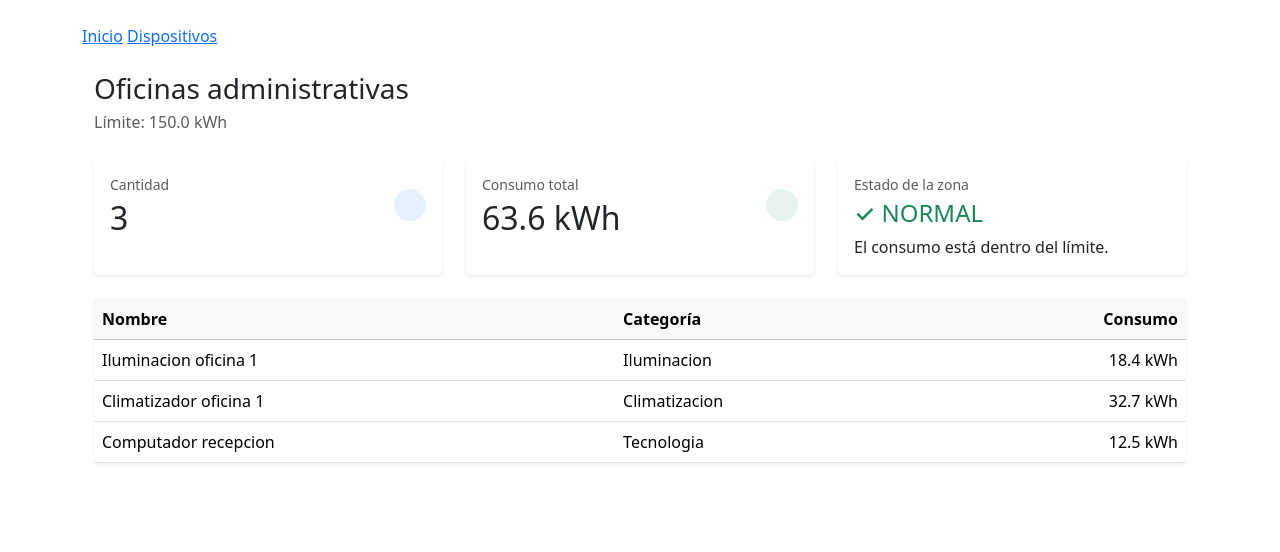
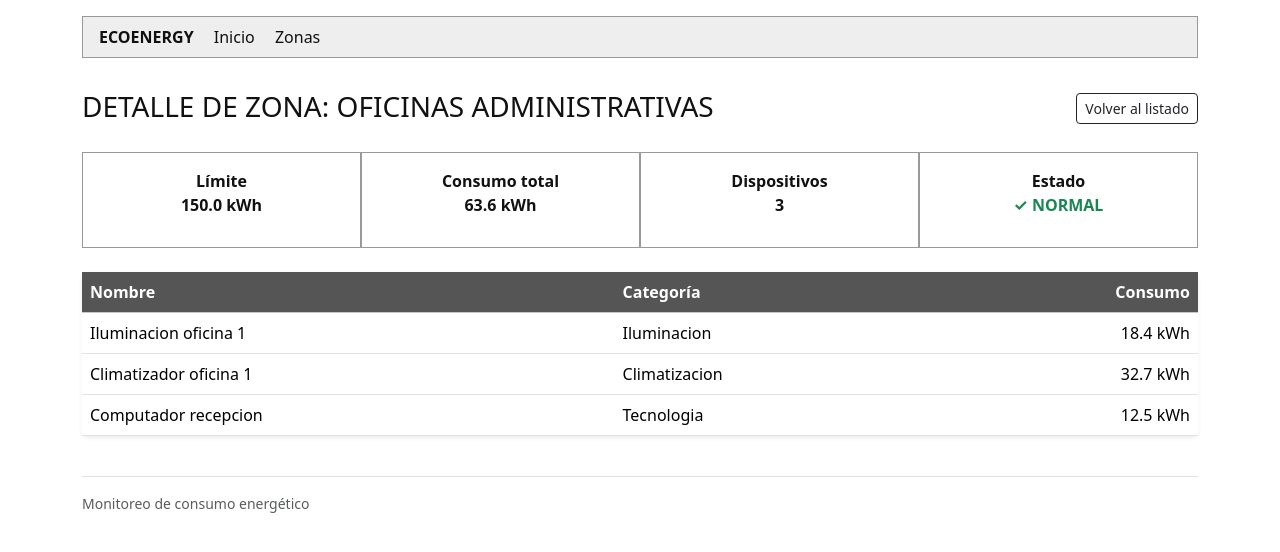
Before and after one commit to tboiqw-create/EV_Ecoenergy, a Django app: page /zonas/1/dispositivos/ in a window 1280 px wide. Shown: the top 552 px of the page. Run offline with Django 5.2, Linux system fonts and the light colour scheme; some libraries are stand-ins or nearby versions.

Commit message:
first commit

```diff
--- a/dispositivos/templates/base.html
+++ b/dispositivos/templates/base.html
@@ -5,15 +5,76 @@
     <meta charset="utf-8">
     <title>{% block title %}EcoEnergy{% endblock %}</title>
     {% bootstrap_css %}
+    <style>
+        body {
+            background-color: #ffffff;
+            color: #111111;
+        }
+
+        .site-header {
+            background-color: #eeeeee;
+            border: 1px solid #999999;
+        }
+
+        .site-header a {
+            color: #111111;
+            text-decoration: none;
+        }
+
+        .site-header a:hover,
+        .site-header a:focus {
+            text-decoration: underline;
+        }
+
+        .sketch-section {
+            border: 1px solid #999999;
+        }
+
+        .sketch-title {
+            border-bottom: 1px solid #999999;
+            padding: .55rem .75rem;
+            font-size: 1rem;
+            font-weight: 700;
+            text-transform: uppercase;
+        }
+
+        .zone-card {
+            border: 1px solid #999999;
+            border-radius: 0;
+        }
+
+        .metric-card {
+            border: 1px solid #999999;
+            border-radius: 0;
+            min-height: 6rem;
+        }
+
+        .table thead th {
+            background-color: #555555;
+            color: #ffffff;
+        }
+
+        .table-responsive {
+            overflow-x: auto;
+        }
+    </style>
 </head>
-<body class="container py-4">
-    <nav>
-        <a href="{% url 'dispositivos:inicio' %}">Inicio</a>
-        <a href="{% url 'dispositivos:catalogo' %}">Dispositivos</a>
-    </nav>
+<body>
+    <div class="container py-3">
+        <nav class="site-header px-3 py-2" aria-label="Navegación principal">
+            <strong class="me-3">ECOENERGY</strong>
+            <a class="me-3" href="{% url 'dispositivos:inicio' %}">Inicio</a>
+            <a href="{% url 'dispositivos:inicio' %}">Zonas</a>
+        </nav>
+    </div>
     <main>
         {% block content %}{% endblock %}
     </main>
+    <div class="container">
+        <footer class="border-top mt-4 py-3 text-muted small">
+            Monitoreo de consumo energético
+        </footer>
+    </div>
     {% bootstrap_javascript %}
 </body>
 </html>
--- a/dispositivos/templates/dispositivos/detalle_zona.html
+++ b/dispositivos/templates/dispositivos/detalle_zona.html
@@ -3,59 +3,41 @@
 {% block title %}Detalle de zona | EcoEnergy{% endblock %}
 
 {% block content %}
-<div class="container py-4">
+<div class="container py-3">
     <div class="d-flex flex-column flex-md-row justify-content-between align-items-md-center mb-4">
         <div>
-            <h1 class="h3 mb-1">{{ zona.nombre }}</h1>
-            <p class="text-muted mb-0">Límite: {{ zona.limite_kwh }} kWh</p>
+            <h1 class="h3 mb-1 text-uppercase">Detalle de zona: {{ zona.nombre }}</h1>
         </div>
+        <a class="btn btn-sm btn-outline-dark mt-3 mt-md-0" href="{% url 'dispositivos:inicio' %}">Volver al listado</a>
     </div>
 
-    <div class="row g-4 mb-4">
-        <div class="col-md-4">
-            <div class="card border-0 shadow-sm h-100">
-                <div class="card-body">
-                    <div class="d-flex align-items-center justify-content-between">
-                        <div>
-                            <p class="text-muted small mb-1">Cantidad</p>
-                            <h2 class="mb-0">{{ cantidad }}</h2>
-                        </div>
-                        <div class="bg-primary bg-opacity-10 text-primary rounded-circle p-3">
-                            <i class="bi bi-collection fs-4"></i>
-                        </div>
-                    </div>
-                </div>
+    <div class="row g-0 mb-4 text-center">
+        <div class="col-md-3">
+            <div class="metric-card p-3">
+                <div class="fw-semibold">Límite</div>
+                <strong>{{ zona.limite_kwh }} kWh</strong>
             </div>
         </div>
-
-        <div class="col-md-4">
-            <div class="card border-0 shadow-sm h-100">
-                <div class="card-body">
-                    <div class="d-flex align-items-center justify-content-between">
-                        <div>
-                            <p class="text-muted small mb-1">Consumo total</p>
-                            <h2 class="mb-0">{{ total_consumo }} kWh</h2>
-                        </div>
-                        <div class="bg-success bg-opacity-10 text-success rounded-circle p-3">
-                            <i class="bi bi-lightning-charge fs-4"></i>
-                        </div>
-                    </div>
-                </div>
+        <div class="col-md-3">
+            <div class="metric-card p-3">
+                <div class="fw-semibold">Consumo total</div>
+                <strong>{{ total_consumo }} kWh</strong>
             </div>
         </div>
-
-        <div class="col-md-4">
-            <div class="card border-0 shadow-sm h-100">
-                <div class="card-body">
-                    <p class="text-muted small mb-1">Estado de la zona</p>
+        <div class="col-md-3">
+            <div class="metric-card p-3">
+                <div class="fw-semibold">Dispositivos</div>
+                <strong>{{ cantidad }}</strong>
+            </div>
+        </div>
+        <div class="col-md-3">
+            <div class="metric-card p-3">
+                <div class="fw-semibold">Estado</div>
                     {% if estado == "ALERTA" %}
-                        <h2 class="h4 text-danger"><span aria-hidden="true">!</span> ALERTA</h2>
-                        <p class="mb-0">El consumo supera el límite permitido.</p>
+                        <strong class="text-danger"><span aria-hidden="true">!</span> ALERTA</strong>
                     {% else %}
-                        <h2 class="h4 text-success"><span aria-hidden="true">✓</span> NORMAL</h2>
-                        <p class="mb-0">El consumo está dentro del límite.</p>
+                        <strong class="text-success"><span aria-hidden="true">✓</span> NORMAL</strong>
                     {% endif %}
-                </div>
             </div>
         </div>
     </div>
```
Also changed, not shown: dispositivos/templates/404.html (added, +11 -0 lines), dispositivos/templates/dispositivos/inicio.html (+19 -25 lines), dispositivos/tests.py (+48 -0 lines).
